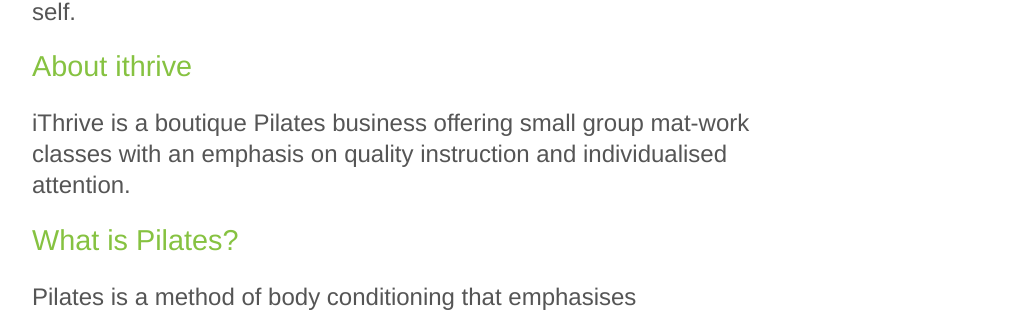
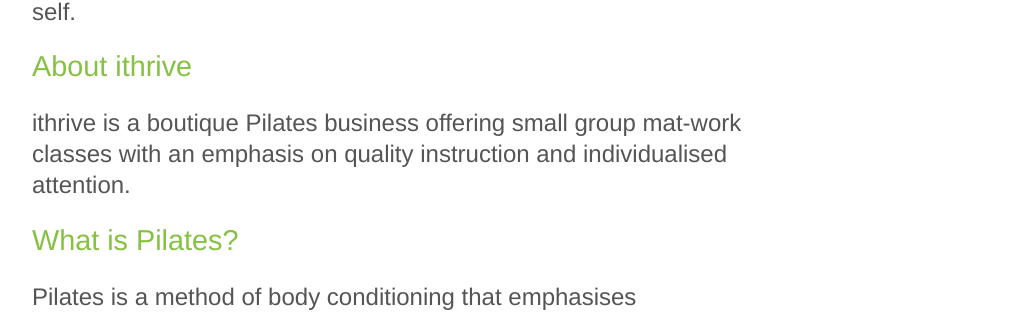
Before and after one commit to ithrive/ithrive.github.io-old, a Jekyll site: the page index.html, which Jekyll copies as it is, in a window 1280 px wide. Shown: the part 711-1023 px from the top of the page, without its empty margins (23-1053 px from the left). Built offline with Jekyll 4.4.1, drawn with Linux system fonts in a browser that asks for light colours.

```diff
--- a/index.html
+++ b/index.html
@@ -113,7 +113,7 @@
 				About ithrive
 			</p>
 			<p>
-				iThrive is a boutique Pilates business offering small group mat-work classes with an emphasis on quality instruction and individualised attention.
+				ithrive is a boutique Pilates business offering small group mat-work classes with an emphasis on quality instruction and individualised attention.
 			</p>
 
 		</div>
```
